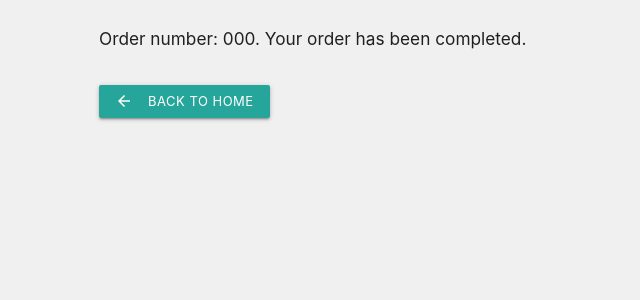
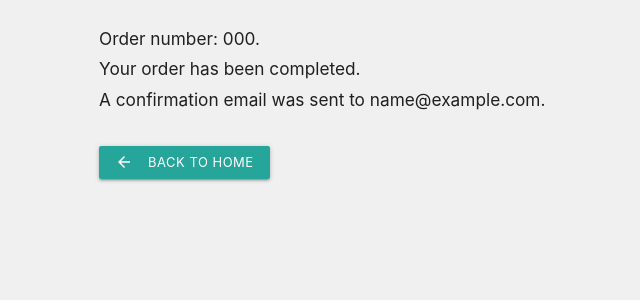
Before and after one commit to faithy80/fsd-project, a Django app: page /checkout/success/000/ in a window 1280 px wide. Shown: the part 132-432 px from the top of the page, without its empty margins (93-733 px from the left). Run offline with Django 3.2, Linux system fonts and the light colour scheme; tables that the repository leaves empty hold one stand-in row (values such as "Sample post"); some libraries are stand-ins or nearby versions.

Commit message:
An automated email is sent after a successful checkout.

```diff
--- a/checkout/templates/checkout_success.html
+++ b/checkout/templates/checkout_success.html
@@ -5,7 +5,11 @@
 
 {% block content %}
 
-<h6>Order number: {{order_number}}. Your order has been completed.</h6>
+<h6>Order number: {{order_number}}.</h6>
+
+<h6>Your order has been completed.</h6>
+
+<h6>A confirmation email was sent to {{email}}.</h6>
 
 <a href="{% url 'index' %}" class="waves-effect waves-light btn btn-small custom-btn">
     Back to home
--- a/checkout/views.py
+++ b/checkout/views.py
@@ -1,7 +1,8 @@
-from django.shortcuts import render, redirect, reverse
+from django.shortcuts import render, redirect, reverse, get_object_or_404
 from django.contrib import messages
+from django.core.mail import send_mail
 from .forms import OrderForm
-from .models import OrderItem
+from .models import Order, OrderItem
 from shop.models import Product
 from django.conf import settings
 from cart.contexts import cart_contents
@@ -77,6 +78,16 @@ def checkout(request):
                 )
                 order_item.save()
 
+            # send a confirmation email
+            send_mail (
+                settings.EMAIL_SUBJECT,
+                settings.EMAIL_FORM  + '\nYour order (' \
+                    + order.order_number + ') has been confirmed.\n\n',
+                settings.EMAIL_HOST_USER,
+                [order.email],
+                fail_silently=False,
+            )
+
             # redirect to the success checkout view
             return redirect(reverse('checkout_success', kwargs={'order_number': order.order_number}))
 
@@ -125,8 +136,12 @@ def checkout_success(request, order_number):
     if 'cart' in request.session:
         del request.session['cart']
 
+    # get the order from the order number
+    order = get_object_or_404(Order, order_number=order_number)
+
     context = {
         'order_number': order_number,
+        'email': order.email,
     }
 
     return render(request, 'checkout_success.html', context)
--- a/cloud_school/settings.py
+++ b/cloud_school/settings.py
@@ -179,6 +179,8 @@ EMAIL_USE_TLS = True
 EMAIL_PORT = 587
 EMAIL_HOST_USER = os.environ.get('EMAIL_HOST_USER')
 EMAIL_HOST_PASSWORD = os.environ.get('EMAIL_HOST_PASSWORD')
+EMAIL_SUBJECT = 'Test order confirmation email'
+EMAIL_FORM = 'This is an automated email from fsd-project.herokuapp.com.\n'
 
 # Session Settings
 SESSION_EXPIRE_AT_BROWSER_CLOSE = True
--- a/dashboard/templates/admin.html
+++ b/dashboard/templates/admin.html
@@ -25,7 +25,7 @@
 <h4>Orders</h4>
 
 <a href="{% url 'list_order' %}" class="waves-effect waves-light btn btn-small card-btn">
-    List products
+    List orders
     <i class="material-icons left">list</i>
 </a>
 
```
